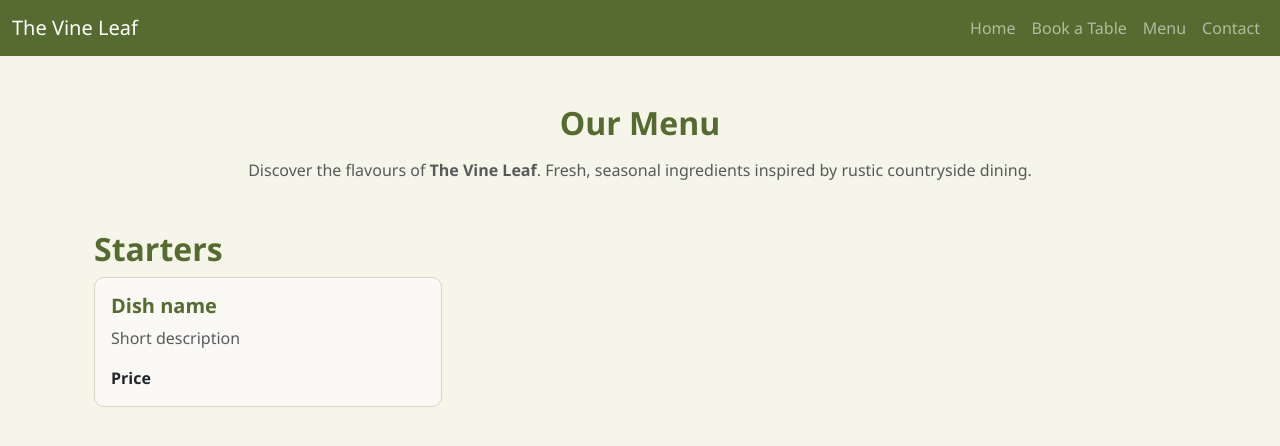
After one commit to llama2409/Vineleaf-Milestone3, a Django app: page /menus/ in a window 1280 px wide. The commit adds this page. Shown: the top 446 px of the page. Run offline with Django 5.2, Linux system fonts and the light colour scheme.

Commit message:
Create menus.html and add an example menu item

```diff
--- a/vine_leaf/booking/urls.py
+++ b/vine_leaf/booking/urls.py
@@ -4,4 +4,5 @@ from . import views
 urlpatterns = [
     path("", views.home, name="home"),
     path('booking/', views.booking_page, name='booking'),
+    path('menus/', views.menus_page, name='menus'),
 ]
--- a/vine_leaf/booking/views.py
+++ b/vine_leaf/booking/views.py
@@ -5,3 +5,5 @@ def home(request):
     return render(request, 'home.html')
 def booking_page(request):
     return render(request, 'booking.html')
+def menus_page(request):
+    return render(request, 'menus.html')
--- a/vine_leaf/static/css/style.css
+++ b/vine_leaf/static/css/style.css
@@ -48,3 +48,19 @@ body {
     background-color: #556B2F !important;
     color: #F5F5E9 !important;
 }
+
+.menu-page h2 {
+    color: #556b2f; /* olive green */
+    font-weight: 700;
+}
+
+.menu-card {
+    border: 1px solid #d8d4c4;
+    background-color: #faf9f5;
+    border-radius: 10px;
+}
+
+.menu-card h5 {
+    color: #556b2f;
+    font-weight: 600;
+}
--- a/vine_leaf/templates/home.html
+++ b/vine_leaf/templates/home.html
@@ -15,7 +15,7 @@
 
         <div class="hero-buttons mt-4">
             <a href="{% url 'booking' %}" class="btn btn-outline-secondary btn-lg mx-2">Make a Booking</a>
-            <a href="" class="btn btn-outline-secondary btn-lg mx-2 menu-btn">View Menu</a>
+            <a href="{% url 'menus' %}" class="btn btn-outline-secondary btn-lg mx-2 menu-btn">View Menu</a>
             <a href="#" class="btn btn-outline-secondary btn-lg mx-2">More Information</a>
         </div>
     </div>
--- /dev/null
+++ b/vine_leaf/templates/menus.html
@@ -0,0 +1,27 @@
+{% extends "base.html" %}
+
+{% block title %}Our Menu{% endblock %}
+
+{% block content %}
+
+<div class="container mt-5 menu-page">
+
+    <h2 class="text-center mb-3">Our Menu</h2>
+    <p class="text-center text-muted mb-5">
+        Discover the flavours of <strong>The Vine Leaf</strong>.
+        Fresh, seasonal ingredients inspired by rustic countryside dining.
+    </p>
+
+    <div class="row" id="menu-grid starters">
+        <h2>Starters</h2>
+            <div class="col-md-4 mb-4">
+                <div class="card menu-card p-3">
+                    <h5>Dish name</h5>
+                    <p class="text-muted">Short description</p>
+                <strong>Price</strong>
+            </div>
+        </div>
+    </div>
+</div>
+
+{% endblock %}
```
